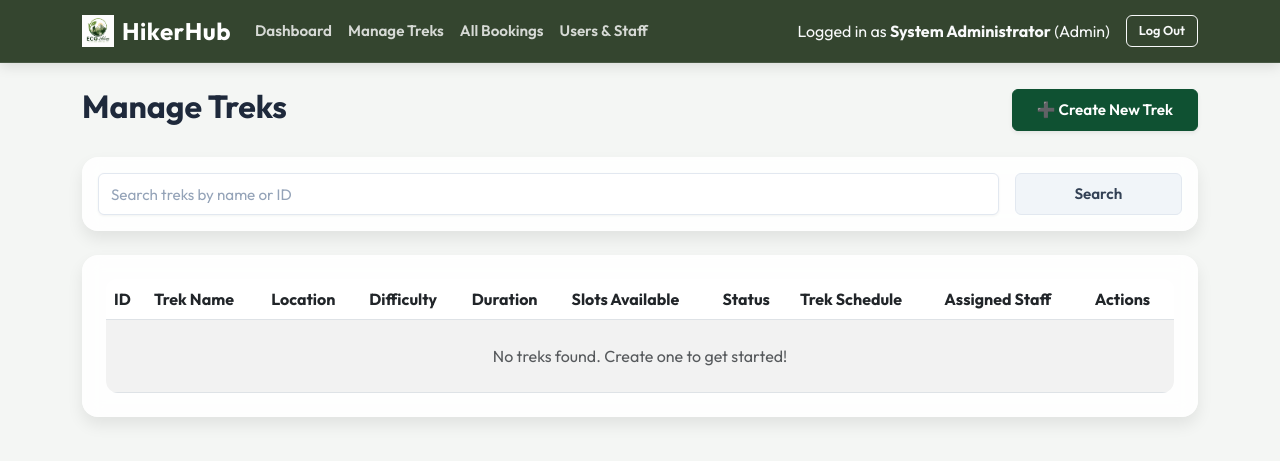
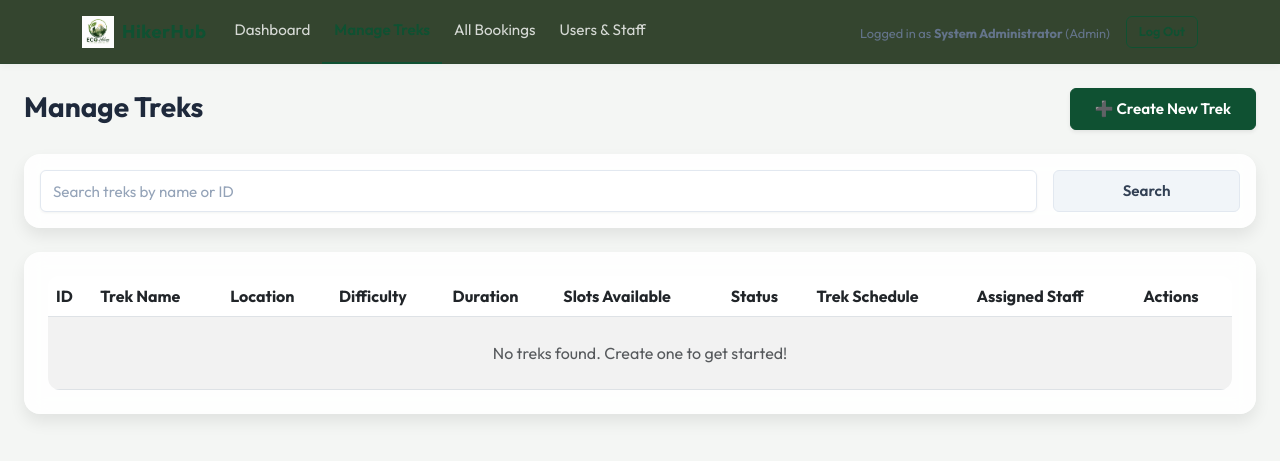
Before and after one commit to P-Jiten-2005/trekking-management-23f3001887, a Flask app: page /admin/treks in a window 1280 px wide. Shown: the top 461 px of the page. Run offline with Flask 3, Linux system fonts and the light colour scheme; a user stored in the database is signed in; data comes from the database, SQL or seed files in the repository; data that the repository does not hold is empty.

Commit message:
feat: standardize navigation, header titles, footers, and page-specific containers (Layout Modernization)

```diff
--- a/static/css/custom.css
+++ b/static/css/custom.css
@@ -68,14 +68,108 @@
     color: var(--neutral-dark);
 }
 
-.navbar {
-    background-color: var(--accent-color) !important;
-    box-shadow: 0 4px 12px rgba(0, 0, 0, 0.1);
+/* Dynamic Layout and Header Typography */
+.container-dashboard {
+    max-width: 1280px !important;
 }
 
-.navbar-brand {
-    font-weight: 700;
+.container-table {
+    max-width: 100% !important;
+    padding-left: var(--spacing-lg) !important;
+    padding-right: var(--spacing-lg) !important;
+}
+
+.container-form {
+    max-width: 800px !important;
+}
+
+.container h2.fw-bold,
+.container-dashboard h2.fw-bold,
+.container-table h2.fw-bold,
+.container-form h2.fw-bold {
+    font-family: var(--font-family-base) !important;
+    font-size: 1.75rem !important;
+    font-weight: var(--font-weight-bold) !important;
+    color: var(--neutral-dark) !important;
+    margin-bottom: 4px !important;
+}
+
+.container h2.fw-bold + p.text-muted,
+.container-dashboard h2.fw-bold + p.text-muted,
+.container-table h2.fw-bold + p.text-muted,
+.container-form h2.fw-bold + p.text-muted {
+    font-family: var(--font-family-base) !important;
+    font-size: var(--font-size-body) !important;
+    color: #64748b !important;
+    margin-top: 4px !important;
+    margin-bottom: 0 !important;
+}
+
+/* Global Navbar Styling (Eco-Hikes brand off-white/green-tint) */
+.glass-navbar {
+    background-color: #f0f5f1 !important; /* soft green-tinted neutral */
+    border-bottom: 1px solid rgba(15, 81, 50, 0.12) !important;
+    box-shadow: 0 2px 8px rgba(0, 0, 0, 0.04) !important;
+    height: 64px !important;
+    padding: 0 !important;
+}
+
+.glass-navbar .navbar-brand {
+    color: var(--brand-primary) !important;
+    font-family: var(--font-family-base) !important;
+    font-weight: var(--font-weight-bold) !important;
+    font-size: var(--font-size-card) !important;
     letter-spacing: 0.5px;
+    height: 64px !important;
+    display: inline-flex !important;
+    align-items: center !important;
+}
+
+.glass-navbar .nav-link {
+    color: #475569 !important;
+    font-family: var(--font-family-base) !important;
+    font-weight: var(--font-weight-normal) !important;
+    font-size: var(--font-size-body) !important;
+    padding: 0 var(--spacing-sm) !important;
+    height: 64px !important;
+    display: inline-flex !important;
+    align-items: center !important;
+    border-bottom: 2px solid transparent !important;
+    transition: color var(--transition-fast) ease !important;
+}
+
+.glass-navbar .nav-link:hover {
+    color: var(--brand-primary) !important;
+}
+
+.glass-navbar .nav-link.active,
+.glass-navbar .nav-link:focus {
+    color: var(--brand-primary) !important;
+    font-weight: var(--font-weight-semibold) !important;
+    border-bottom: 2px solid var(--brand-primary) !important;
+    background-color: transparent !important;
+}
+
+.glass-navbar .navbar-text {
+    color: #64748b !important;
+    font-size: var(--font-size-caption) !important;
+}
+
+.glass-navbar .btn-outline-light {
+    border-color: var(--brand-primary) !important;
+    color: var(--brand-primary) !important;
+    height: 32px !important;
+    padding: 0 var(--spacing-sm) !important;
+    font-size: var(--font-size-caption) !important;
+    background-color: transparent !important;
+    display: inline-flex !important;
+    align-items: center !important;
+    transition: all var(--transition-normal) ease !important;
+}
+
+.glass-navbar .btn-outline-light:hover {
+    background-color: var(--brand-primary) !important;
+    color: #ffffff !important;
 }
 
 .card {
--- a/templates/admin/dashboard.html
+++ b/templates/admin/dashboard.html
@@ -1,5 +1,6 @@
 {% extends "base.html" %}
 {% block title %}Admin Dashboard - HikerHub{% endblock %}
+{% block container_class %}container-dashboard{% endblock %}
 {% block content %}
 <div class="row">
     <div class="col-12 mb-4">
--- a/templates/admin/manage_treks.html
+++ b/templates/admin/manage_treks.html
@@ -1,5 +1,6 @@
 {% extends "base.html" %}
 {% block title %}Manage Treks{% endblock %}
+{% block container_class %}container-table{% endblock %}
 {% block content %}
 <div class="row align-items-center mb-4">
     <div class="col-md-8">
--- a/templates/admin/user_management.html
+++ b/templates/admin/user_management.html
@@ -1,5 +1,6 @@
 {% extends "base.html" %}
 {% block title %}User & Staff Management{% endblock %}
+{% block container_class %}container-table{% endblock %}
 {% block content %}
 <div class="row mb-4">
     <div class="col-12">
--- a/templates/admin/view_bookings.html
+++ b/templates/admin/view_bookings.html
@@ -1,5 +1,6 @@
 {% extends "base.html" %}
 {% block title %}All Bookings{% endblock %}
+{% block container_class %}container-table{% endblock %}
 {% block content %}
 <div class="row mb-4">
     <div class="col-12">
--- a/templates/base.html
+++ b/templates/base.html
@@ -23,16 +23,16 @@
                 <ul class="navbar-nav me-auto">
                     {% if current_user.is_authenticated %}
                         {% if current_user.role == 'admin' %}
-                            <li class="nav-item"><a class="nav-link" href="{{ url_for('admin.dashboard') }}">Dashboard</a></li>
-                            <li class="nav-item"><a class="nav-link" href="{{ url_for('admin.manage_treks') }}">Manage Treks</a></li>
-                            <li class="nav-item"><a class="nav-link" href="{{ url_for('admin.view_bookings') }}">All Bookings</a></li>
-                            <li class="nav-item"><a class="nav-link" href="{{ url_for('admin.user_management') }}">Users & Staff</a></li>
+                            <li class="nav-item"><a class="nav-link {% if request.path == url_for('admin.dashboard') %}active{% endif %}" href="{{ url_for('admin.dashboard') }}">Dashboard</a></li>
+                            <li class="nav-item"><a class="nav-link {% if request.path == url_for('admin.manage_treks') %}active{% endif %}" href="{{ url_for('admin.manage_treks') }}">Manage Treks</a></li>
+                            <li class="nav-item"><a class="nav-link {% if request.path == url_for('admin.view_bookings') %}active{% endif %}" href="{{ url_for('admin.view_bookings') }}">All Bookings</a></li>
+                            <li class="nav-item"><a class="nav-link {% if request.path == url_for('admin.user_management') %}active{% endif %}" href="{{ url_for('admin.user_management') }}">Users & Staff</a></li>
                         {% elif current_user.role == 'staff' %}
-                            <li class="nav-item"><a class="nav-link" href="{{ url_for('staff.dashboard') }}">Dashboard</a></li>
+                            <li class="nav-item"><a class="nav-link {% if request.path == url_for('staff.dashboard') %}active{% endif %}" href="{{ url_for('staff.dashboard') }}">Dashboard</a></li>
                         {% elif current_user.role == 'trekker' %}
-                            <li class="nav-item"><a class="nav-link" href="{{ url_for('trekker.dashboard') }}">Find Treks</a></li>
-                            <li class="nav-item"><a class="nav-link" href="{{ url_for('trekker.my_bookings') }}">My Bookings</a></li>
-                            <li class="nav-item"><a class="nav-link" href="{{ url_for('trekker.edit_profile') }}">My Profile</a></li>
+                            <li class="nav-item"><a class="nav-link {% if request.path == url_for('trekker.dashboard') %}active{% endif %}" href="{{ url_for('trekker.dashboard') }}">Find Treks</a></li>
+                            <li class="nav-item"><a class="nav-link {% if request.path == url_for('trekker.my_bookings') %}active{% endif %}" href="{{ url_for('trekker.my_bookings') }}">My Bookings</a></li>
+                            <li class="nav-item"><a class="nav-link {% if request.path == url_for('trekker.edit_profile') %}active{% endif %}" href="{{ url_for('trekker.edit_profile') }}">My Profile</a></li>
                         {% endif %}
                     {% endif %}
                 </ul>
@@ -48,7 +48,7 @@
         </div>
     </nav>
 
-    <div class="container">
+    <div class="container {% block container_class %}{% endblock %}">
         {% with messages = get_flashed_messages(with_categories=true) %}
             {% if messages %}
                 {% for category, message in messages %}
--- a/templates/staff/dashboard.html
+++ b/templates/staff/dashboard.html
@@ -1,5 +1,6 @@
 {% extends "base.html" %}
 {% block title %}Staff Dashboard - HikerHub{% endblock %}
+{% block container_class %}container-dashboard{% endblock %}
 {% block content %}
 <div class="row align-items-center mb-4">
     <div class="col-md-8">
--- a/templates/staff/edit_trek.html
+++ b/templates/staff/edit_trek.html
@@ -1,5 +1,6 @@
 {% extends "base.html" %}
 {% block title %}Update Trek Status - {{ trek.name }}{% endblock %}
+{% block container_class %}container-form{% endblock %}
 {% block content %}
 <div class="row justify-content-center">
     <div class="col-md-6">
--- a/templates/staff/view_participants.html
+++ b/templates/staff/view_participants.html
@@ -1,5 +1,6 @@
 {% extends "base.html" %}
 {% block title %}Participants - {{ trek.name }}{% endblock %}
+{% block container_class %}container-table{% endblock %}
 {% block content %}
 <div class="row mb-4">
     <div class="col-md-8">
--- a/templates/trekker/dashboard.html
+++ b/templates/trekker/dashboard.html
@@ -1,5 +1,6 @@
 {% extends "base.html" %}
 {% block title %}Find Treks - HikerHub{% endblock %}
+{% block container_class %}container-dashboard{% endblock %}
 {% block content %}
 <div class="row mb-4">
     <div class="col-12">
--- a/templates/trekker/edit_profile.html
+++ b/templates/trekker/edit_profile.html
@@ -1,5 +1,6 @@
 {% extends "base.html" %}
 {% block title %}Edit Profile{% endblock %}
+{% block container_class %}container-form{% endblock %}
 {% block content %}
 <div class="row justify-content-center">
     <div class="col-md-6">
--- a/templates/trekker/my_bookings.html
+++ b/templates/trekker/my_bookings.html
@@ -1,5 +1,6 @@
 {% extends "base.html" %}
 {% block title %}My Bookings - HikerHub{% endblock %}
+{% block container_class %}container-table{% endblock %}
 {% block content %}
 <div class="row mb-4">
     <div class="col-12">
```
Also changed, not shown: other parts of static/css/custom.css (+13 -11 lines).
